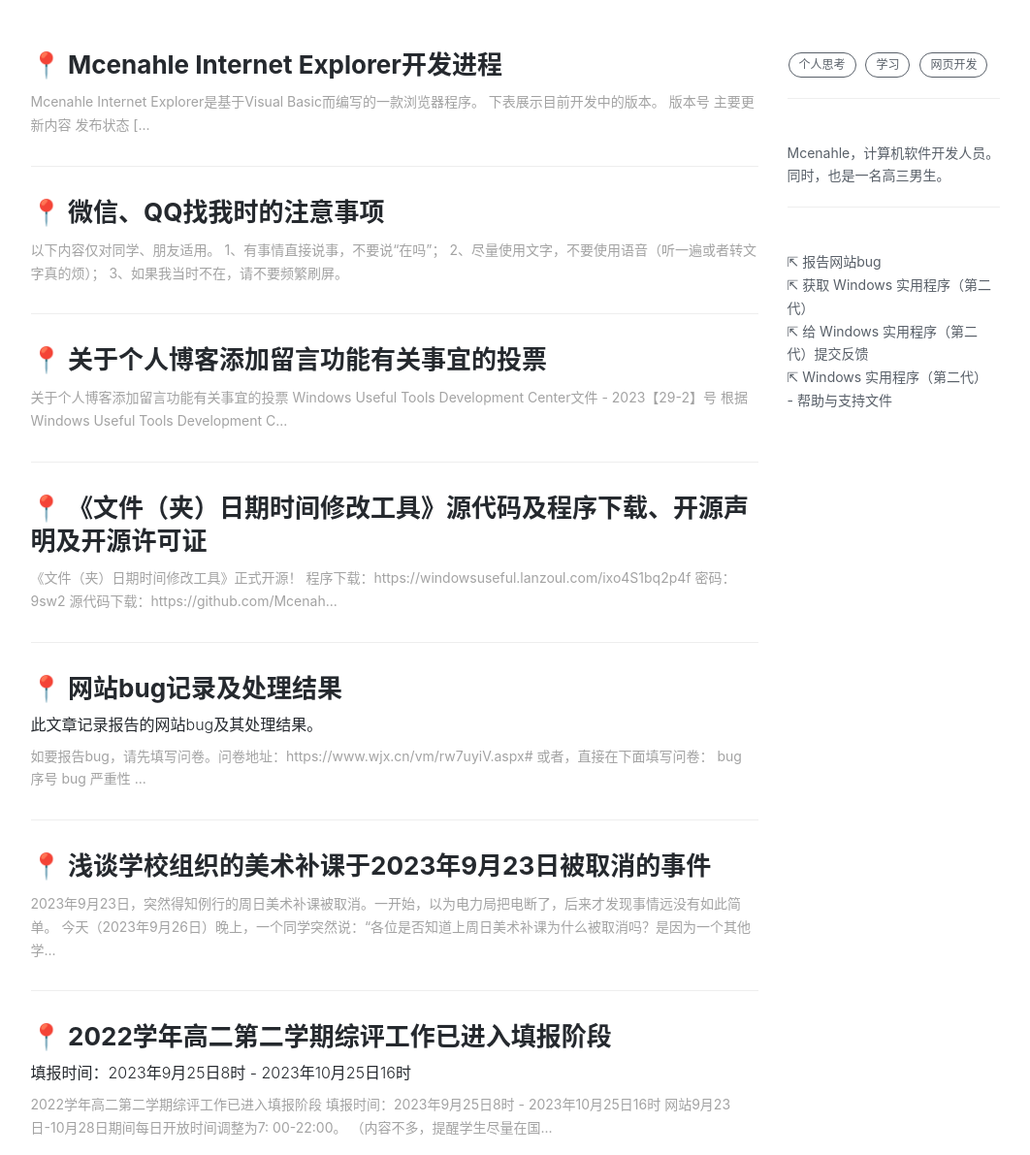
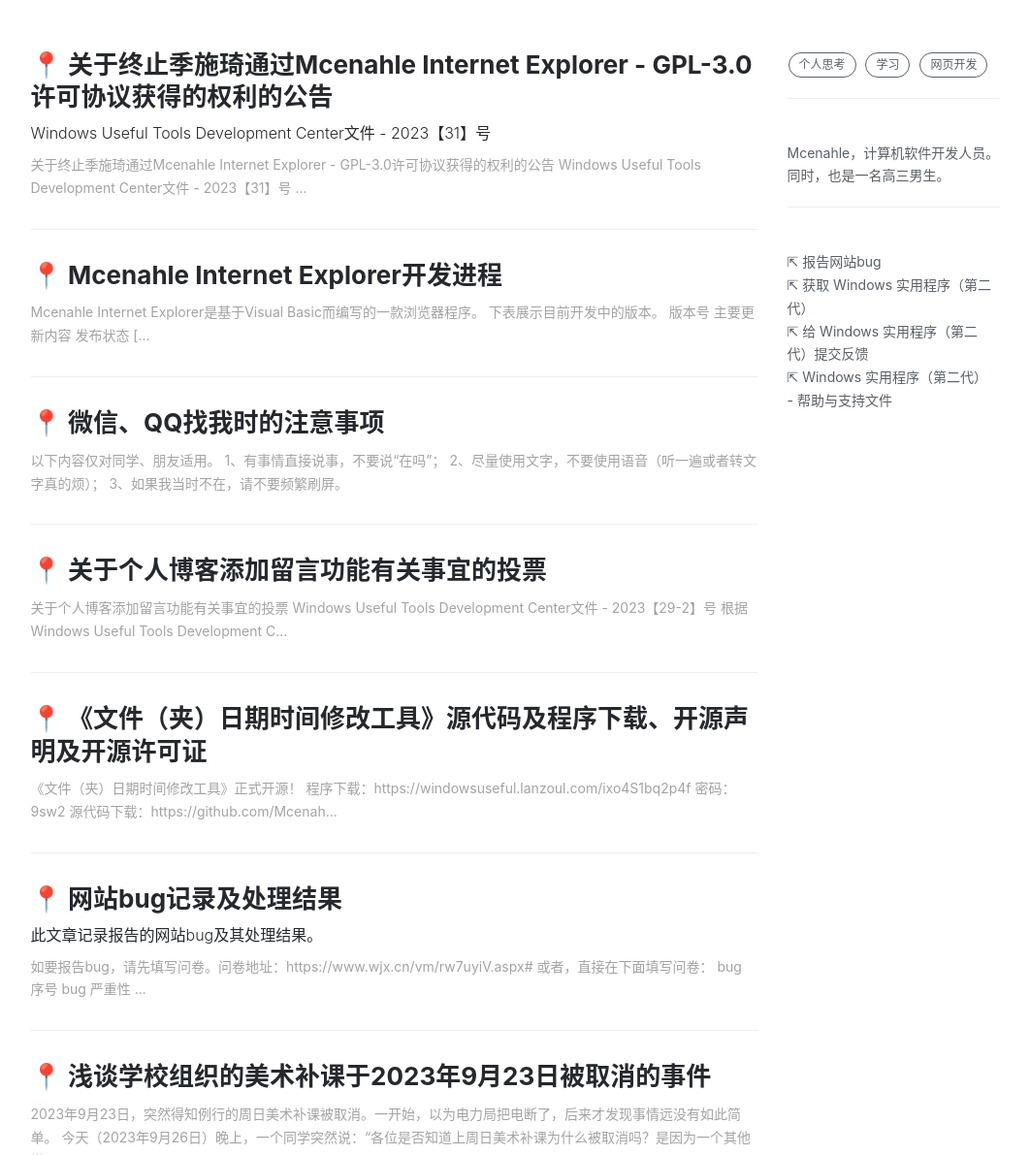
Before and after one commit to Mcenahle/mcenahle.github.io, a Jekyll site: the page built from index.html, in a window 1280 px wide and 1400 px high, scrolled down 317 px. Shown: the part 209-1400 px from the top of the window at 97% size, without its empty margins (136-1198 px from the left). Built offline with Jekyll 4.4.1, drawn with Linux system fonts in a browser that asks for light colours; nearby versions of some CDN libraries; the list of posts is cut into pages by our own code; comment, search, counter and statistics services are not loaded; some of the changed text lies outside the part shown.

Commit message:
Update 2023-10-22-1.md

```diff
--- a/_posts/2023-10-22-1.md
+++ b/_posts/2023-10-22-1.md
@@ -1,3 +1,16 @@
+---
+layout: post
+title: 关于终止季施琦通过Mcenahle Internet Explorer - GPL-3.0许可协议获得的权利的公告
+subtitle: Windows Useful Tools Development Center文件 - 2023【31】号
+date: 2023-10-22
+author: Mcenahle
+header-img: img/post-bg-pokhara.jpeg
+catalog: true
+top: true
+tags:
+  - 公告
+---
+
 **关于终止季施琦通过Mcenahle Internet Explorer - GPL-3.0许可协议获得的权利的公告**
 
 Windows Useful Tools Development Center文件 - 2023【31】号
```
